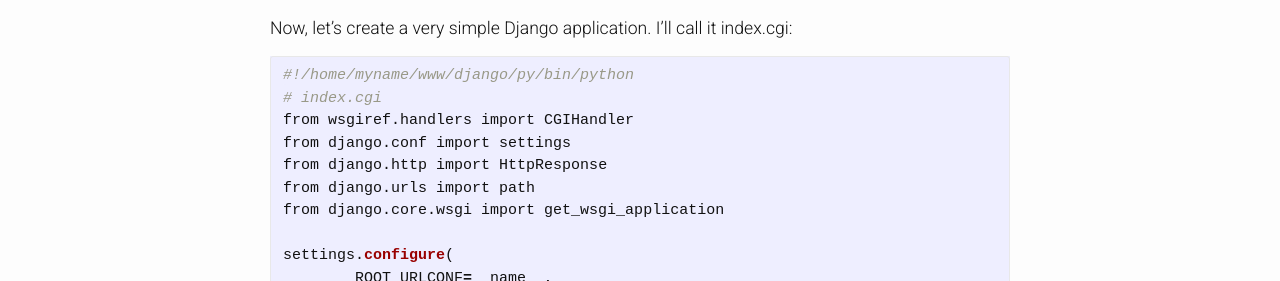
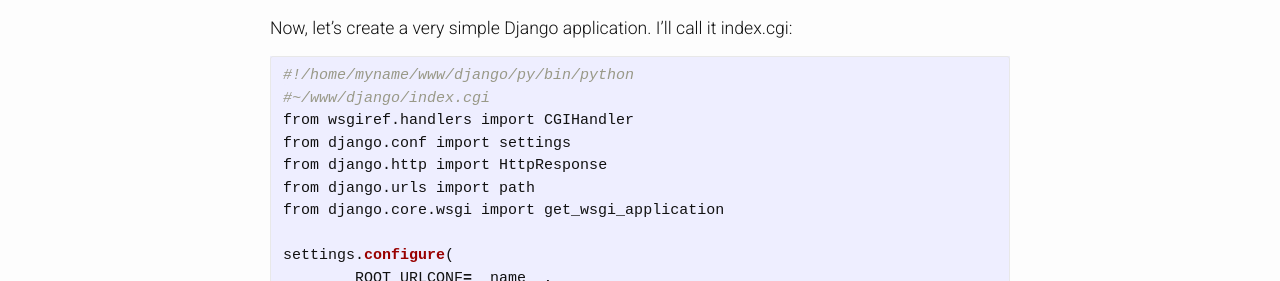
Before and after one commit to zinh/zinh.github.io, a Jekyll site: the page built from _posts/2024-07-07-run-django-on-managed-server.markdown, in a window 1280 px wide. Shown: the part 603-884 px from the top of the page. Built offline with Jekyll 4.4.1, drawn with Linux system fonts in a browser that asks for light colours.

Commit message:
Update 2024-07-07-run-django-on-managed-server.markdown

````diff
--- a/_posts/2024-07-07-run-django-on-managed-server.markdown
+++ b/_posts/2024-07-07-run-django-on-managed-server.markdown
@@ -27,7 +27,7 @@
 
 ```python
 #!/home/myname/www/django/py/bin/python
-# index.cgi
+#~/www/django/index.cgi
 from wsgiref.handlers import CGIHandler
 from django.conf import settings
 from django.http import HttpResponse
````
